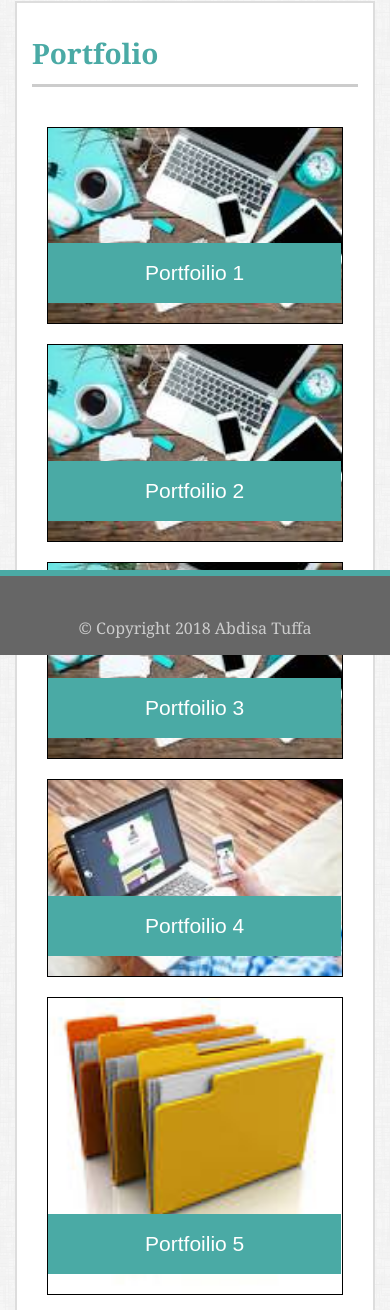
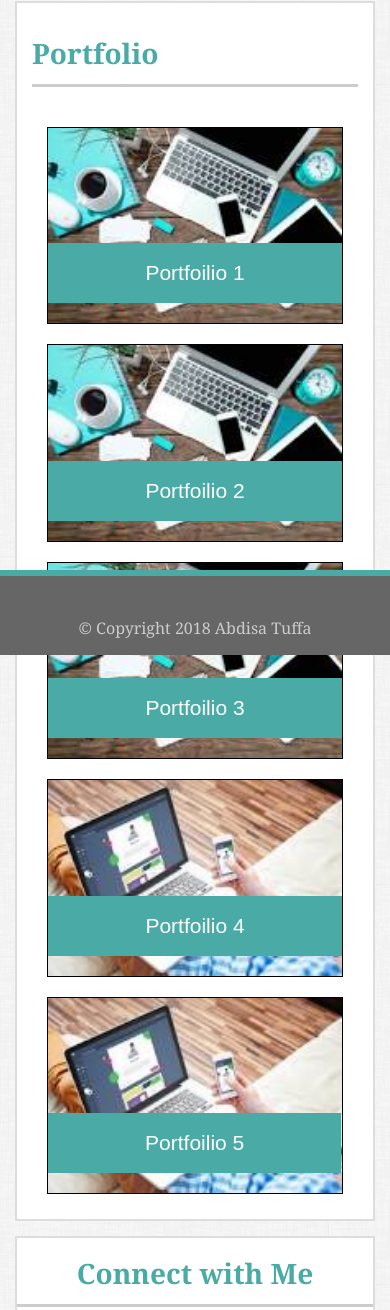
Before and after one commit to atuffa/Bootstrap-Portfolio, a plain HTML site: page portfolio.html in a window 390 px wide. Shown: the part 189-1499 px from the top of the page. Drawn offline with nearby package versions, Linux system fonts and the light colour scheme; files whose address does not match are found by name; a web font is replaced by a local one.

Commit message:
Final Final Bootstrap Assignment submission

```diff
--- a/assets/css/style.css
+++ b/assets/css/style.css
@@ -227,9 +227,7 @@ footer{
     .p1{
         line-height: 2em;
     }
-    figcaption{
-        width:91.5%;
-    }
+
 }
 @media(max-width:767px){
     figcaption{
--- a/portfolio.html
+++ b/portfolio.html
@@ -49,13 +49,13 @@
                         <div class="col-md-6 col-sm-6 col-xs-12">
                             <figure>
                                 <img src=".\assets\image\pimage3.jpg" width="100%" alt="portfolio 1">
-                                <figcaption width="100%">Portfoilio 1</figcaption>
+                                <figcaption class="col-md-12 col-sm-12 col-xs-12 ">Portfoilio 1</figcaption>
                             </figure >
                         </div>
                         <div class="col-md-6 col-sm-6 col-xs-12">
                             <figure>
                                 <img src=".\assets\image\pimage3.jpg" width="100%"  alt="portfolio 2">
-                                <figcaption>Portfoilio 2</figcaption>
+                                <figcaption class="col-md-12 col-sm-12 col-xs-12 ">Portfoilio 2</figcaption>
                             </figure>
                         </div>
                     </div>
@@ -64,13 +64,13 @@
                         <div class="col-md-6 col-sm-6 col-xs-12">
                             <figure>
                                 <img src=".\assets\image\pimage3.jpg" width="100%" alt="portfolio 3">
-                                <figcaption>Portfoilio 3</figcaption>
+                                <figcaption class="col-md-12 col-sm-12 col-xs-12 ">Portfoilio 3</figcaption>
                             </figure>
                         </div>
                         <div class="col-md-6 col-sm-6 col-xs-12">
                             <figure>
                                 <img src=".\assets\image\pimage4.jpg" width="100%" alt="portfolio 4">
-                                <figcaption>Portfoilio 4</figcaption>
+                                <figcaption class="col-md-12 col-sm-12 col-xs-12 ">Portfoilio 4</figcaption>
                             </figure>
                         </div>
                     </div>
@@ -78,7 +78,7 @@
                     <div class="row">
                         <div class="col-md-6 col-sm-6 col-xs-12">
                             <figure>
-                                <img src=".\assets\image\pimage5.jpg" width="100%" alt="portfolio 5">
+                                <img src=".\assets\image\pimage4.jpg" width="100%" alt="portfolio 5">
                                 <figcaption>Portfoilio 5</figcaption>
                             </figure>
                         </div>
@@ -91,9 +91,9 @@
                     <h2>Connect with Me</h2>
 
                         <ul class="col-md-12">
-                            <li class="col-xs-4 col-sm-4 col-md-4"><a href="https://github.com/atuffa"><img src="C:\Users\abdis\Desktop\Basic-Portfolio\assets\images\if_github2_252065.png " width="60px" height="60px" alt="Github Proflie link"></a></li>
-                            <li class="col-xs-4 col-sm-4 col-md-4"><a href="https://www.linkedin.com/in/abdisa-tuffa"><img src="C:\Users\abdis\Desktop\Basic-Portfolio\assets\images\if_linkedin_386655.png" width="60px" height="60px" alt="Github Proflie link"></a></li>
-                            <li class="col-xs-4 col-sm-4 col-md-4"><a href="https://stackoverflow.com/users/9169962/abdisa-tuffa"><img src="C:\Users\abdis\Desktop\Basic-Portfolio\assets\images\if_StackOverflow_2613280.png" width="60px" height="60px" alt="Github Proflie link"></a></li>
+                            <li class="col-xs-4 col-sm-4 col-md-4"><a href="https://github.com/atuffa"><img src="./assets/image/if_github2_252065.png " width="60px" height="60px" alt="Github Proflie link"></a></li>
+                        <li class="col-xs-4 col-sm-4 col-md-4"><a href="https://www.linkedin.com/in/abdisa-tuffa"><img src="./assets/image/if_linkedin_386655.png" width="60px" height="60px" alt="Github Proflie link"></a></li>
+                        <li class="col-xs-4 col-sm-4 col-md-4"><a href="https://stackoverflow.com/users/9169962/abdisa-tuffa"><img src="./assets/image/if_StackOverflow_2613280.png" width="60px" height="60px" alt="Github Proflie link"></a></li>
                         </ul>
 
                 </div>
```
Also changed, not shown: contact.html (+3 -3 lines), index.html (+3 -3 lines).
